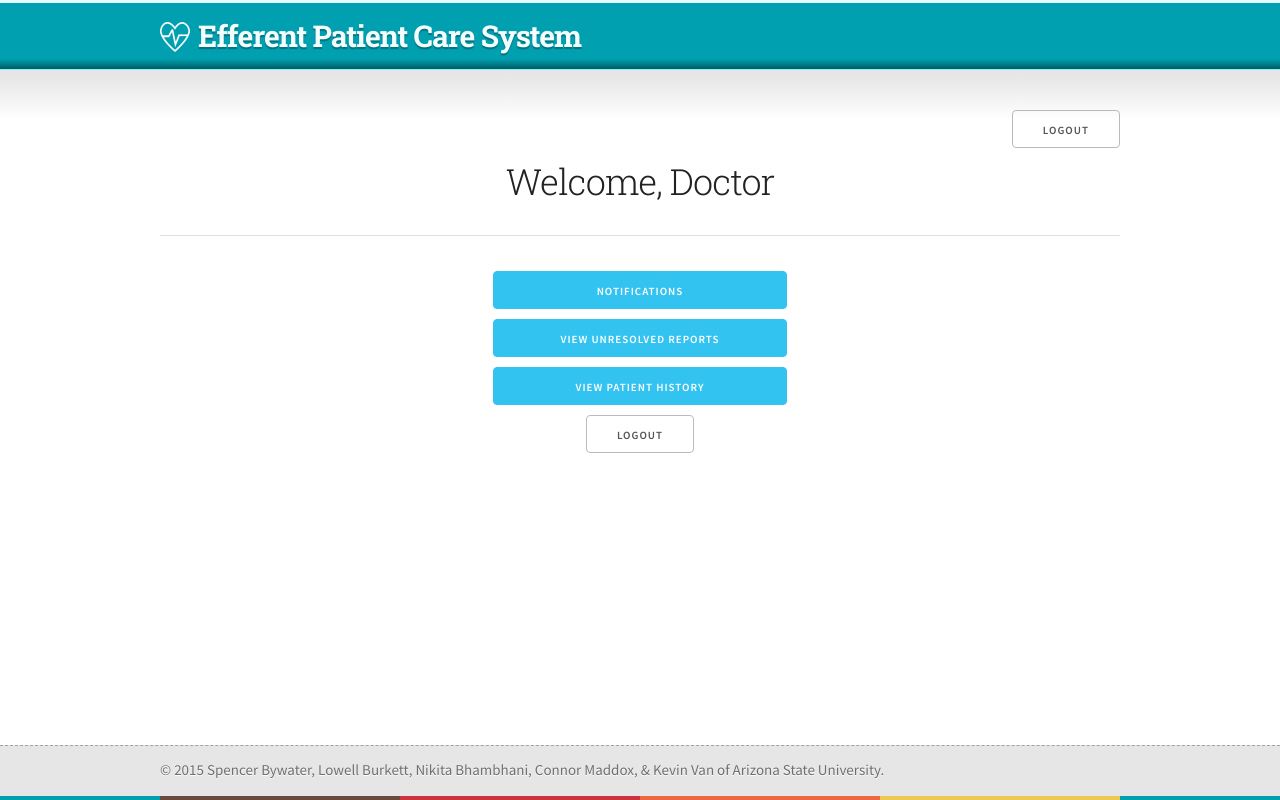
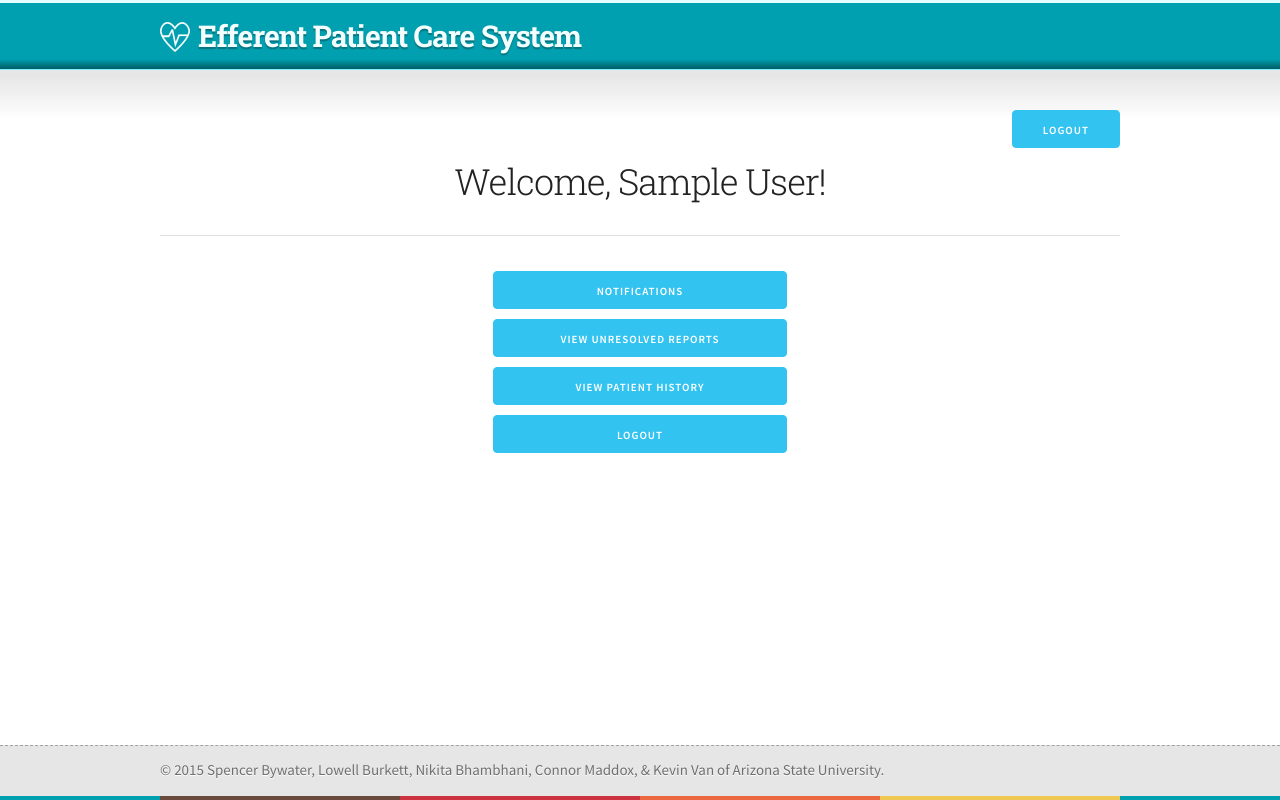
Before and after one commit to lburkett/HealthCareSystem, a PHP site: page /doctorHome.php in a window 1280 px wide. Run offline with PHP 8.4, Linux system fonts and the light colour scheme; the visitor is signed in with stand-in values (Sample User, id 1).

Commit message:
Fix session variables
Correctly displays the logged in Doctor’s name on doctorHome.php and
clears session variables and redirects to index.php if the logout
button is pressed.

```diff
--- a/doctorHome.php
+++ b/doctorHome.php
@@ -1,4 +1,7 @@
-<?php require 'templates/meta.php'; ?>
+<?php require 'templates/meta.php';
+  session_start();
+  $name = $_SESSION['logged_in_doctor'];
+?>
 <!-- Enter any extra code that should go inside the <head> tag here! Do this ONLY if this page needs a script or something that the other pages do not. -->
 
 <?php require 'templates/headerDoctor.php'; ?>
@@ -7,10 +10,10 @@
     <div class="container">
       <!-- CONTENT GOES HERE! -->
       	<div class="row">
-          <div class="u-pull-right"><button disabled>Logout</button></div>
+          <div class="u-pull-right"><a href="phpscripts/logout.php" class="button button-primary u-full-width" >Logout</a></div>
         </div>
         <div class="section">
-            <h3>Welcome, Doctor <!--name goes here --> </h3>
+            <h3>Welcome, <?php echo $name ?>!</h3>
             <hr>
             <div class="row doctor-home">
                 <div class="four columns">&nbsp;</div>
@@ -26,7 +29,7 @@
 
 	                <!-- Logout button -->
 	               <!-- <input class="button-primary" type="submit" value="Logout" id="submit-button" data-role="none">-->
-	                <button disabled>Logout</button>
+	                <a href="phpscripts/logout.php" class="button button-primary u-full-width" >Logout</a>
                 </div>
                 <div class="four columns">&nbsp;</div>
             </div>
--- a/login.php
+++ b/login.php
@@ -1,11 +1,10 @@
 <?php
   require 'templates/meta.php';
   require_once 'phpscripts/authenticate.php';
+  session_start();
 
   $username = '';
   if ($_POST) {
-    session_start();
-
     $username = $_POST['userName'];
     $success = loginAttempt($username, $_POST['password']);
 
@@ -13,7 +12,7 @@
       $name = nameLookup($username);
       login($username, $name);
 
-      redirectAndExit('doctorHome.php');
+      header('Location: doctorHome.php');
     }
   }
 ?>
--- a/phpscripts/authenticate.php
+++ b/phpscripts/authenticate.php
@@ -44,7 +44,7 @@
 							   WHERE
 							   		email = :username");
 
-		$stmt->bindParam(':name', $username);
+		$stmt->bindParam(':username', $username);
 		$username = $usernameToLookup;
 
 		$stmt->execute();
--- /dev/null
+++ b/phpscripts/logout.php
@@ -0,0 +1,5 @@
+<?php
+	session_unset();
+	header('Location: ../index.php');
+	die("Logging Out");
+?>
```
